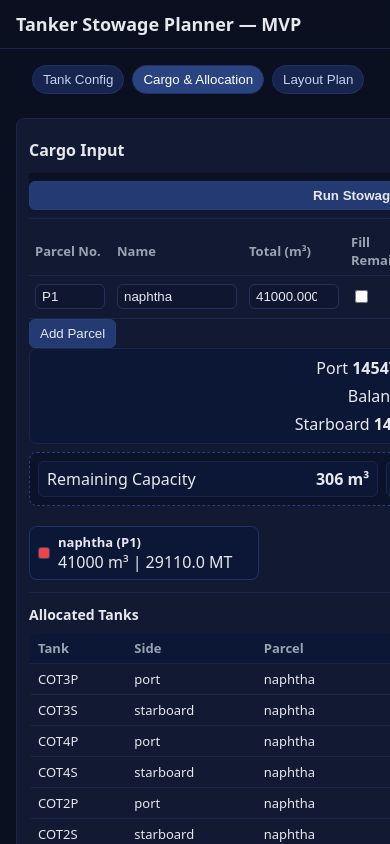
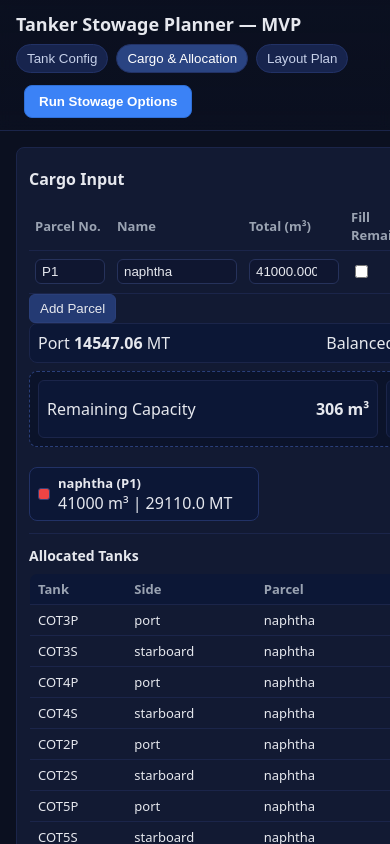
Before and after one commit to kagantatlici/Stowage_app_vscx, a website: page index.html in a window 390 px wide. Both pictures are taken after a click on the button "Run Stowage Options". Shown: the top 844 px of the page. Drawn offline with Linux system fonts and the light colour scheme.

Commit message:
UX polish: move tabs and primary run button into sticky header; make Run Stowage Options prominent; keep tabs fixed regardless of view height. Summary bar horizontal (Port | Balanced | Starboard). Rename capacity label to 'Unusable / Dead-Space on Tank Tops'. Mobile: reduce bow triangle height.

```diff
--- a/app.js
+++ b/app.js
@@ -224,7 +224,7 @@ function renderSummaryAndSvg(result) {
         ? 'Balanced'
         : `Warning imbalance ${(imbalance_pct||0).toFixed(2)}%${dir==='even'?'':` (list to ${dir})`}`;
       if (summaryEl) summaryEl.innerHTML = `
-        <div class="summary-bar" style="display:flex; flex-direction:column; gap:6px;">
+        <div class="summary-bar" style="display:flex; align-items:center; justify-content:space-between; gap:12px;">
           <div>Port <b>${(port_weight_mt||0).toFixed(2)}</b> MT</div>
           <div>${warnLine}</div>
           <div>Starboard <b>${(starboard_weight_mt||0).toFixed(2)}</b> MT</div>
@@ -440,7 +440,7 @@ function renderSummaryAndSvg(result) {
     capDiv.className = 'capacity-bar';
     capDiv.innerHTML = `
       <div class="cap-item"><span>Remaining Capacity</span><b>${cmaxFree.toFixed(0)} m³</b></div>
-      <div class="cap-item"><span>Unusable</span><b>${deadSpace.toFixed(0)} m³</b></div>
+      <div class="cap-item"><span>Unusable / Dead-Space on Tank Tops</span><b>${deadSpace.toFixed(0)} m³</b></div>
     `;
     if (summaryEl) summaryEl.appendChild(capDiv);
 
--- a/index.html
+++ b/index.html
@@ -9,13 +9,18 @@
   <body>
     <header class="app-header">
       <h1>Tanker Stowage Planner — MVP</h1>
+      <div class="header-controls">
+        <div class="view-tabs">
+          <button class="tab" data-view="config">Tank Config</button>
+          <button class="tab active" data-view="cargo">Cargo & Allocation</button>
+          <button class="tab" data-view="layout">Layout Plan</button>
+        </div>
+        <div class="actions">
+          <button id="btn-compute" class="btn-primary">Run Stowage Options</button>
+        </div>
+      </div>
     </header>
     <main class="container">
-      <div class="view-tabs">
-        <button class="tab" data-view="config">Tank Config</button>
-        <button class="tab active" data-view="cargo">Cargo & Allocation</button>
-        <button class="tab" data-view="layout">Layout Plan</button>
-      </div>
       <section id="view-config" class="panel view">
         <h2>Tank Editor</h2>
         <div id="tank-editor"></div>
@@ -35,7 +40,6 @@
       </section>
       <section id="view-cargo" class="panel view active">
         <h2>Cargo Input</h2>
-        <div class="compute-bar"><button id="btn-compute">Run Stowage Options</button></div>
         <div id="parcel-editor"></div>
         <div class="parcel-actions">
           <button id="btn-add-parcel">Add Parcel</button>
--- a/styles.css
+++ b/styles.css
@@ -11,13 +11,14 @@
 * { box-sizing: border-box; }
 html, body { height: 100%; }
 body { margin: 0; font-family: system-ui, -apple-system, Segoe UI, Roboto, Helvetica, Arial; background: var(--bg); color: var(--fg); }
-.app-header { display: flex; align-items: center; justify-content: space-between; padding: 12px 16px; border-bottom: 1px solid #1b254a; position: sticky; top: 0; background: linear-gradient(180deg, rgba(11,16,32,0.95), rgba(11,16,32,0.8)); backdrop-filter: blur(6px); z-index: 1; }
+.app-header { display: flex; flex-direction: column; gap:8px; padding: 12px 16px; border-bottom: 1px solid #1b254a; position: sticky; top: 0; background: linear-gradient(180deg, rgba(11,16,32,0.95), rgba(11,16,32,0.8)); backdrop-filter: blur(6px); z-index: 3; }
 .app-header h1 { font-size: 18px; margin: 0; font-weight: 600; }
+.header-controls { display:flex; align-items:center; justify-content: space-between; gap:12px; flex-wrap: wrap; }
 .actions button { margin-left: 8px; }
 .container { display: grid; grid-template-columns: repeat(3, 1fr); gap: 16px; padding: 16px; }
 .view { display: none; }
 .view.active { display: block; }
-.view-tabs { display:flex; gap:8px; align-items:center; margin: 0 16px 8px; }
+.view-tabs { display:flex; gap:8px; align-items:center; }
 .view-tabs .tab { background:#17244d; border:1px solid #223266; padding:6px 10px; border-radius:999px; color:#c6d0e9; }
 .view-tabs .tab.active { background:#2a4482; color:#fff; }
 .panel { background: var(--panel); border: 1px solid #1b254a; border-radius: 8px; padding: 12px; }
@@ -66,10 +67,16 @@ th { text-align: left; color: var(--muted); font-weight: 600; }
 .grid2 { display: grid; grid-template-columns: 1fr 1fr; gap: 8px; }
 
 /* Sticky compute bar inside Cargo Input */
-.compute-bar { position: sticky; top: 0; z-index: 2; padding: 8px 0; background: linear-gradient(180deg, rgba(11,16,32,0.95), rgba(11,16,32,0)); border-bottom: 1px solid #1b254a; margin-bottom: 8px; }
-.compute-bar #btn-compute { width: 100%; font-weight: 600; }
+/* Remove old compute bar visuals; button lives in header */
+.btn-primary { background:#3b82f6; border:1px solid #2f6fd6; color:#fff; font-weight:700; padding:8px 14px; border-radius:8px; }
+.btn-primary:hover { background:#2f6fd6; }
 
 @media (max-width: 1100px) {
   .container { grid-template-columns: 1fr; }
   .ship { --ship-w: 92vw; }
 }
+
+/* Mobile bow: reduce triangle height for better fit */
+@media (max-width: 600px) {
+  .ship .bow .triangle { border-bottom-width: 60px; }
+}
```
